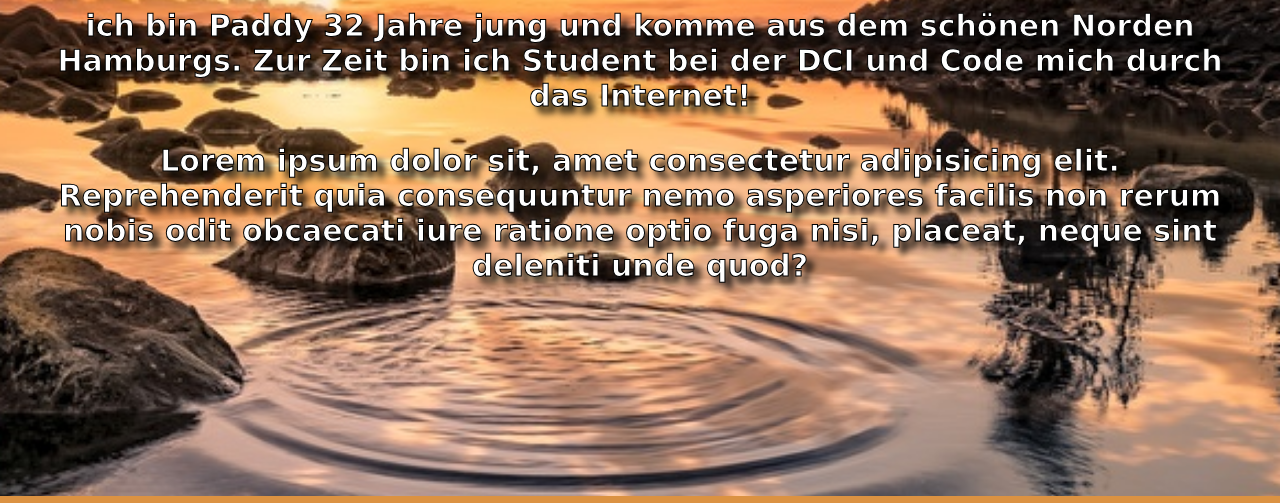
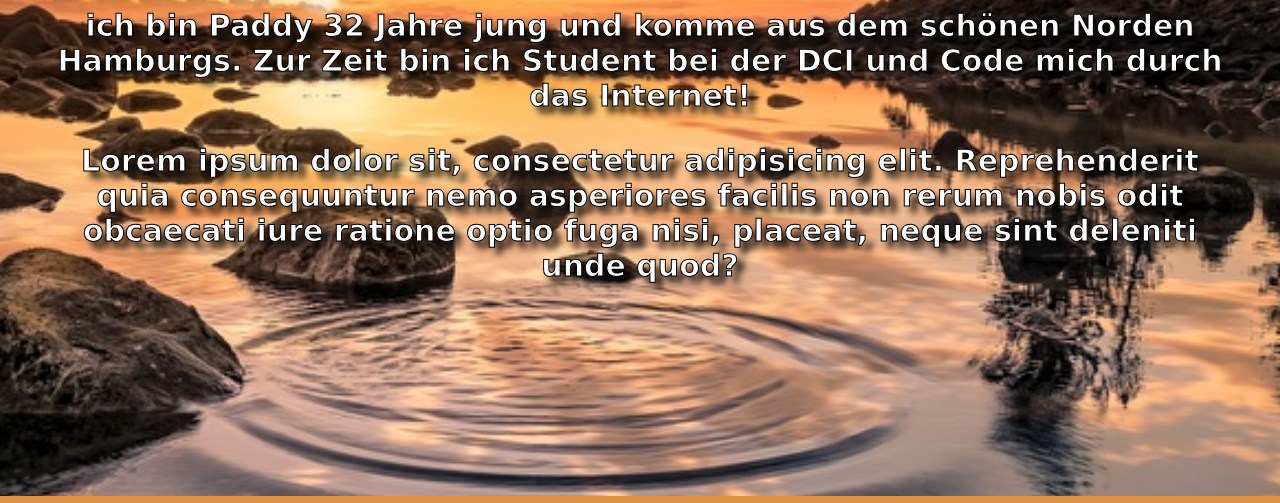
Before and after one commit to PatrickRoe/Projekt-1, a plain HTML site: page index.html in a window 1280 px wide. Shown: the part 218-721 px from the top of the page. Drawn offline with Linux system fonts and the light colour scheme.

Commit message:
Projekt-Portfolio

```diff
--- a/index.html
+++ b/index.html
@@ -24,7 +24,7 @@
                     <h1>Willkommen in der Wirklichkeit eines DCI Studenten.</h1>
                     <p>Web-dev beim DCI</p>
                     <p>ich bin Paddy 32 Jahre jung und komme aus dem schönen Norden Hamburgs. Zur Zeit bin ich Student bei der DCI und Code mich durch das Internet!</p>
-                    <p>Lorem ipsum dolor sit, amet consectetur adipisicing elit. Reprehenderit quia consequuntur nemo asperiores facilis non rerum nobis odit obcaecati iure ratione optio fuga nisi, placeat, neque sint deleniti unde quod?</p>
+                    <p>Lorem ipsum dolor sit, consectetur adipisicing elit. Reprehenderit quia consequuntur nemo asperiores facilis non rerum nobis odit obcaecati iure ratione optio fuga nisi, placeat, neque sint deleniti unde quod?</p>
                 </section>
             </section>
             <section class="skills" id="skills">
```
